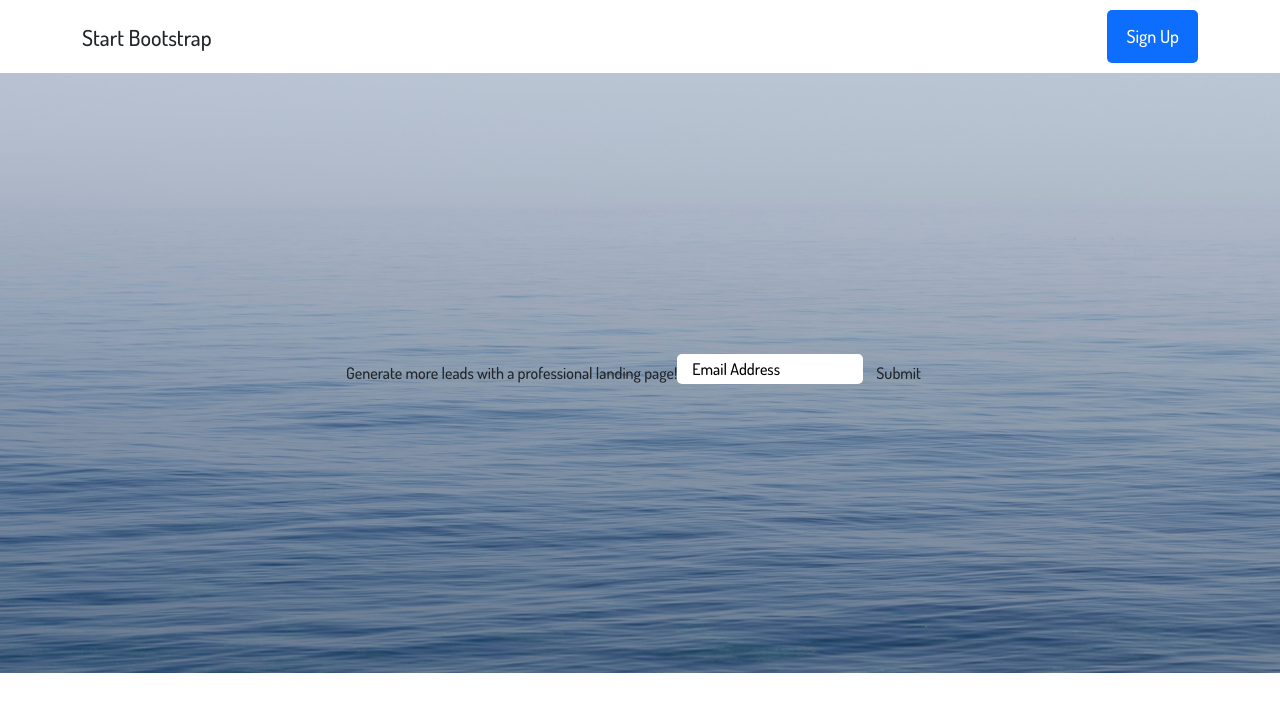
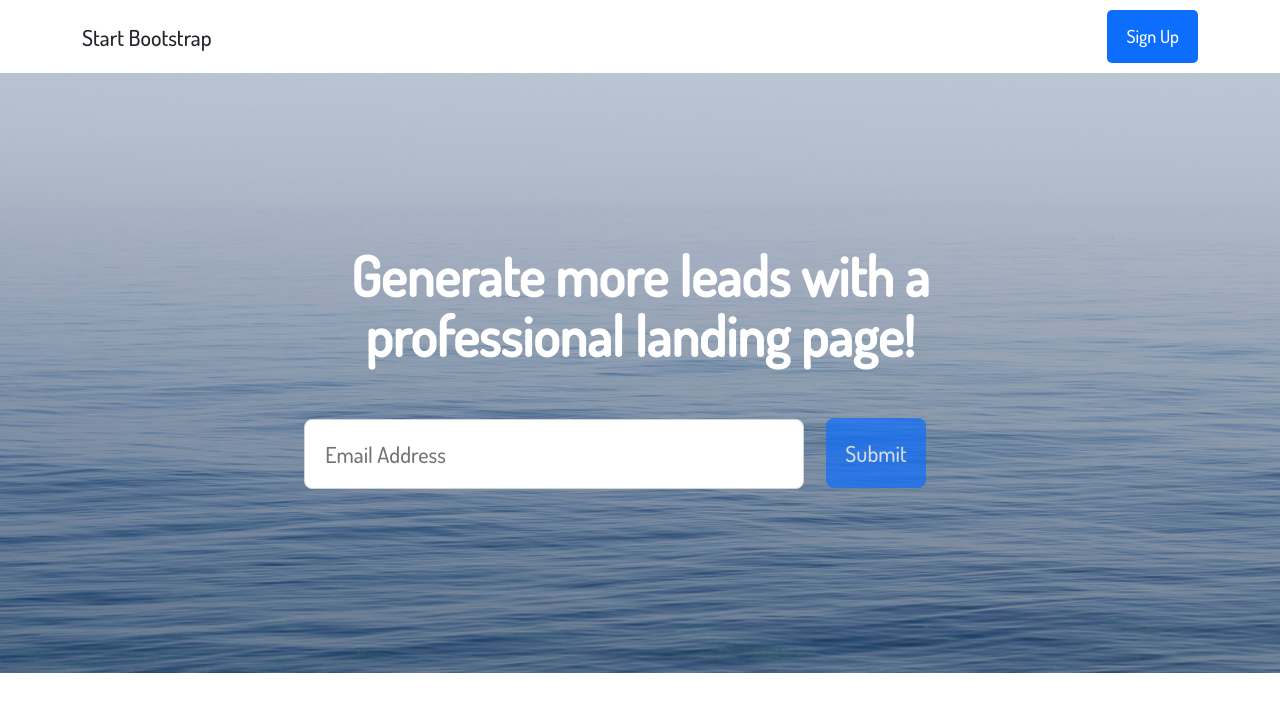
Before and after one commit to Zemile30/test, a plain HTML site: page index.html in a window 1280 px wide. Drawn offline with nearby package versions, Linux system fonts and the light colour scheme.

Commit message:
generate

```diff
--- a/_generate.sass
+++ b/_generate.sass
@@ -5,3 +5,33 @@
     background-position: center
     .box
         height: 600px
+        width: 600px
+        display: flex
+        flex-direction: column
+        .textbox
+            h1
+                color:  #ffffff
+                font-size: 55px
+                font-weight: 700
+                line-height: 1.1
+        .minibox
+            margin-top: 40px
+            .add
+                input
+                    border: 1px solid  #ced4da
+                    // display: block
+                    width: 500px
+                    margin: 12px 0 12px -50px
+                    font-size: 22px
+                    color: rgba(116, 116, 116, 1)
+                    padding: 20px
+                    border-radius: 8px
+            .btn
+                height: 70px
+                background-color:  #0d6efd
+                margin: 11px 0 0 22px
+                padding: 18px
+                font-size: 22px
+                color:  #ffffff
+                opacity: 0.7
+                border-radius: 8px
--- a/index.html
+++ b/index.html
@@ -41,6 +41,7 @@
                 <div class="row">
                     <div class="col-md-12 d-flex justify-content-center align-items-center">
                         <div class="box d-flex justify-content-center align-items-center">
+                            <div class="textbox text-center">
                                 <h1>Generate more leads with a professional landing page!</h1>
                             </div>
                             <div class="minibox d-flex flex-direction-row">
@@ -49,6 +50,7 @@
                                 </div>
                                 <div class="btn">
                                     <h2>Submit</h2>
+                                </div>
                             </div>
                         </div>
                     </div>
```
Also changed, not shown: style.css, 1 other file. Lines whose indentation alone changed are shown as unchanged.
